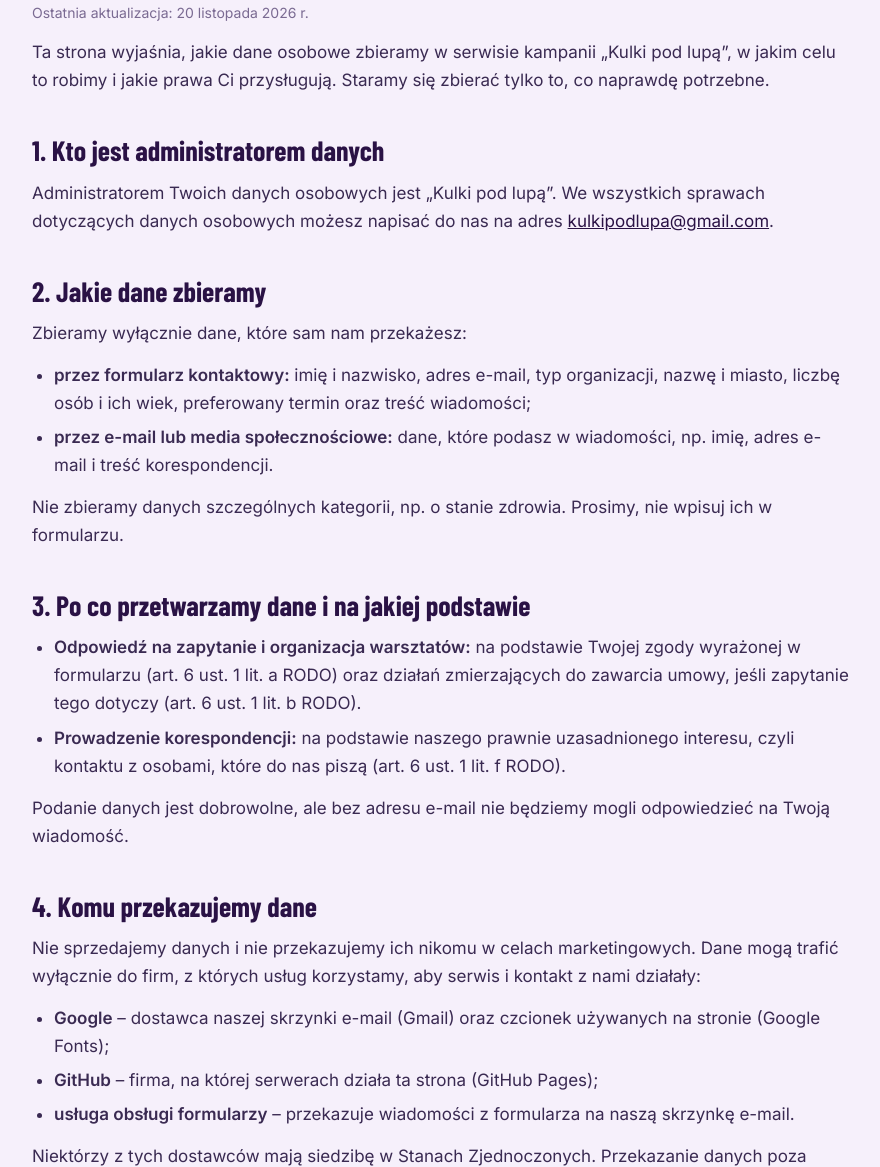
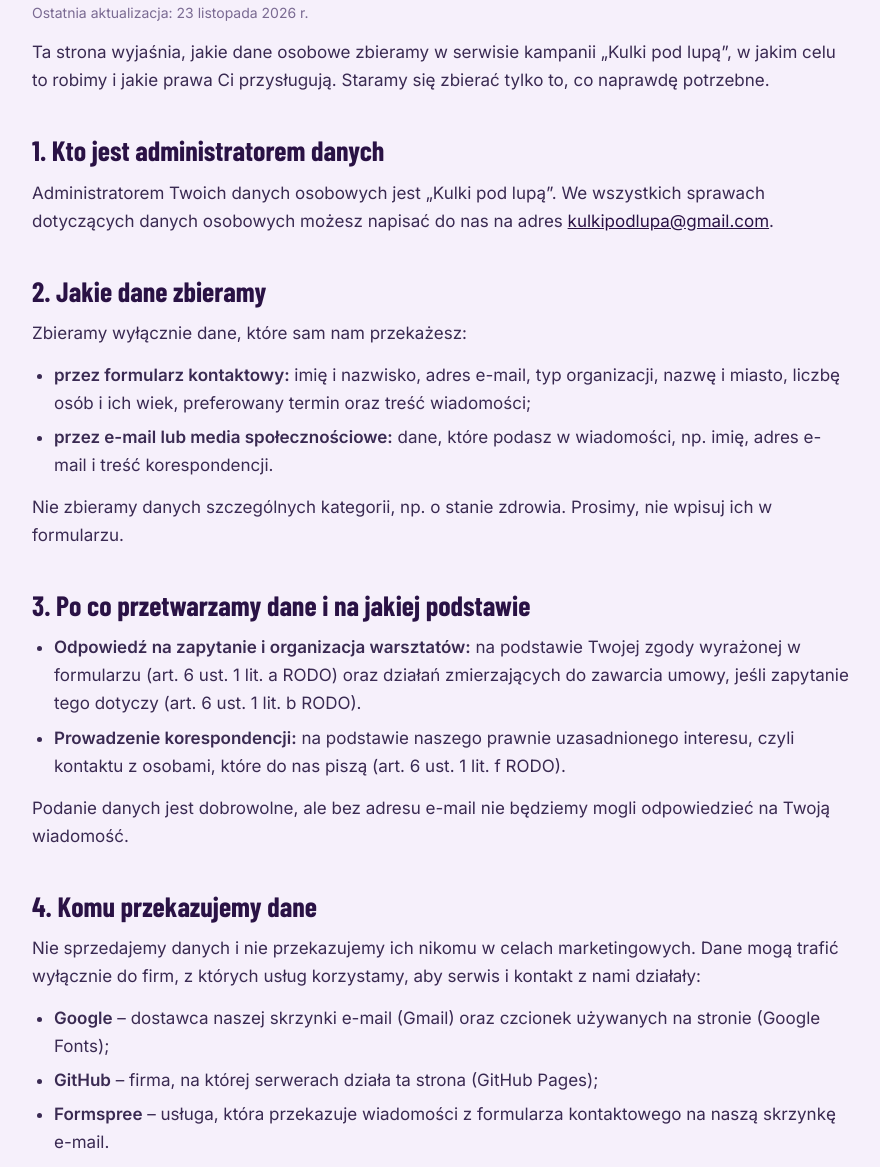
Before and after one commit to Goall89/kulki-pod-lupa-strona, a plain HTML site: page polityka-prywatnosci.html in a window 1280 px wide. Shown: the part 217-1384 px from the top of the page, without its empty margins (198-1078 px from the left). Drawn offline with nearby package versions, Linux system fonts and the light colour scheme.

Commit message:
Formularz kontaktowy podłączony do Formspree
- action formularza na https://formspree.io/f/mwlowakw
- polityka prywatności: Formspree jako odbiorca danych z formularza

Co-Authored-By: Claude Opus 5.5 <noreply@anthropic.com>

```diff
--- a/polityka-prywatnosci.html
+++ b/polityka-prywatnosci.html
@@ -35,7 +35,7 @@ Kulki pod lupą
 
 <main class="legal">
 <h1>Polityka prywatności</h1>
-<p class="legal-updated">Ostatnia aktualizacja: 20 listopada 2026 r.</p>
+<p class="legal-updated">Ostatnia aktualizacja: 23 listopada 2026 r.</p>
 <p>Ta strona wyjaśnia, jakie dane osobowe zbieramy w serwisie kampanii „Kulki pod lupą”, w jakim celu to robimy i jakie prawa Ci przysługują. Staramy się zbierać tylko to, co naprawdę potrzebne.</p>
 
 <h2>1. Kto jest administratorem danych</h2>
@@ -61,7 +61,7 @@ Kulki pod lupą
 <ul>
 <li><strong>Google</strong> – dostawca naszej skrzynki e-mail (Gmail) oraz czcionek używanych na stronie (Google Fonts);</li>
 <li><strong>GitHub</strong> – firma, na której serwerach działa ta strona (GitHub Pages);</li>
-<li><strong>usługa obsługi formularzy</strong> – przekazuje wiadomości z formularza na naszą skrzynkę e-mail.</li>
+<li><strong>Formspree</strong> – usługa, która przekazuje wiadomości z formularza kontaktowego na naszą skrzynkę e-mail.</li>
 </ul>
 <p>Niektórzy z tych dostawców mają siedzibę w Stanach Zjednoczonych. Przekazanie danych poza Europejski Obszar Gospodarczy odbywa się na podstawie decyzji Komisji Europejskiej w sprawie EU-US Data Privacy Framework albo standardowych klauzul umownych zatwierdzonych przez Komisję Europejską.</p>
 
```
Also changed, not shown: index.html (+1 -1 lines).
